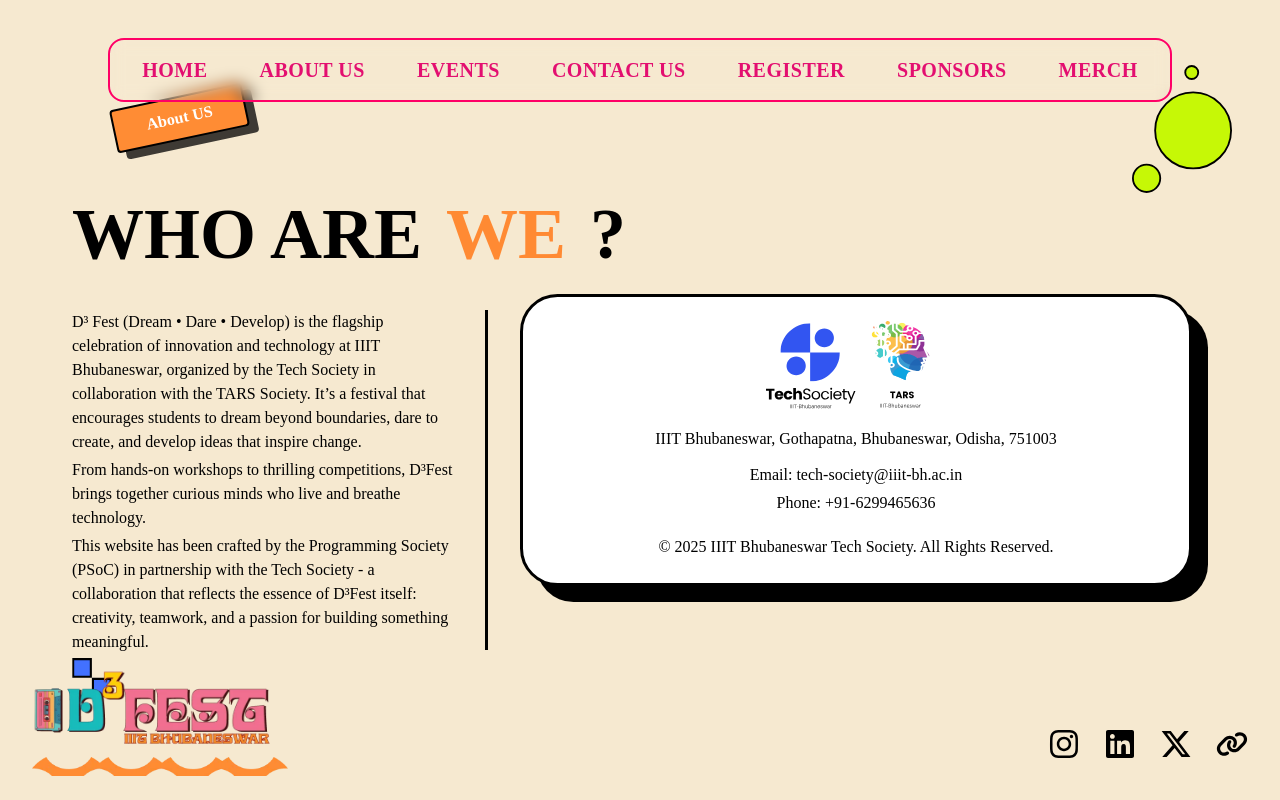
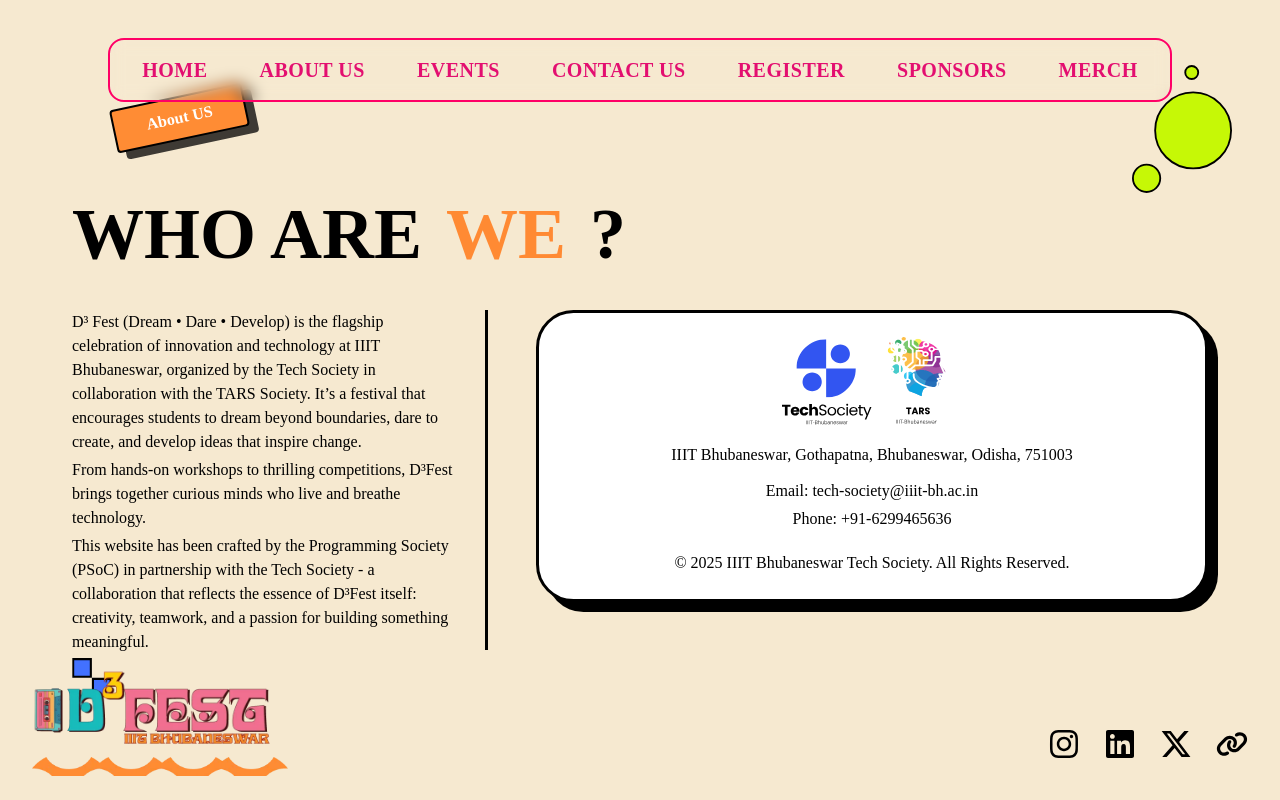
Before and after one commit to p-society/d3-web, a React (Vite) app: page /about-us in a window 1280 px wide. Built offline with nearby package versions, Linux system fonts and the light colour scheme; a web font is replaced by a local one.

Commit message:
fix the bluefooter shadow bug

```diff
--- a/src/components/register/bluefooter.jsx
+++ b/src/components/register/bluefooter.jsx
@@ -9,7 +9,7 @@ function Bluefooter() {
 
   return (
     <div
-      className={`relative transition-all duration-700 ease-out ${isLoaded ? 'opacity-100 translate-y-0' : 'opacity-0 translate-y-3'}`}
+      className={`relative flex justify-center transition-all duration-700 ease-out ${isLoaded ? 'opacity-100 translate-y-0' : 'opacity-0 translate-y-3'}`}
       style={{ transitionDelay: '400ms' }}
     >
       {/* <img
@@ -18,8 +18,8 @@ function Bluefooter() {
           className="absolute -top-[45px] -left-[3px] w-[60px] h-[60px] z-20"
         /> */}
 
-      <div className="absolute inset-0 max-w-4xl bg-black rounded-[37.5px] "></div>
-      <div className="relative z-10 bg-white rounded-[37.5px] border-[3px] border-black p-6 w-full md:w-2xl max-w-4xl flex flex-col items-center  md:space-y-2 transform -translate-x-4 -translate-y-4 md:pl-10 md:pr-10 ">
+      <div className="absolute w-full md:w-2xl max-w-4xl h-full bg-black rounded-[37.5px] transform translate-y-[10px] translate-x-[10px] z-0"></div>
+      <div className="relative z-10 bg-white rounded-[37.5px] border-[3px] border-black p-6 w-full md:w-2xl max-w-4xl flex flex-col items-center  md:space-y-2  md:pl-10 md:pr-10 ">
         {/* <img
             src={curlArrow}
             alt="arrow"
```
